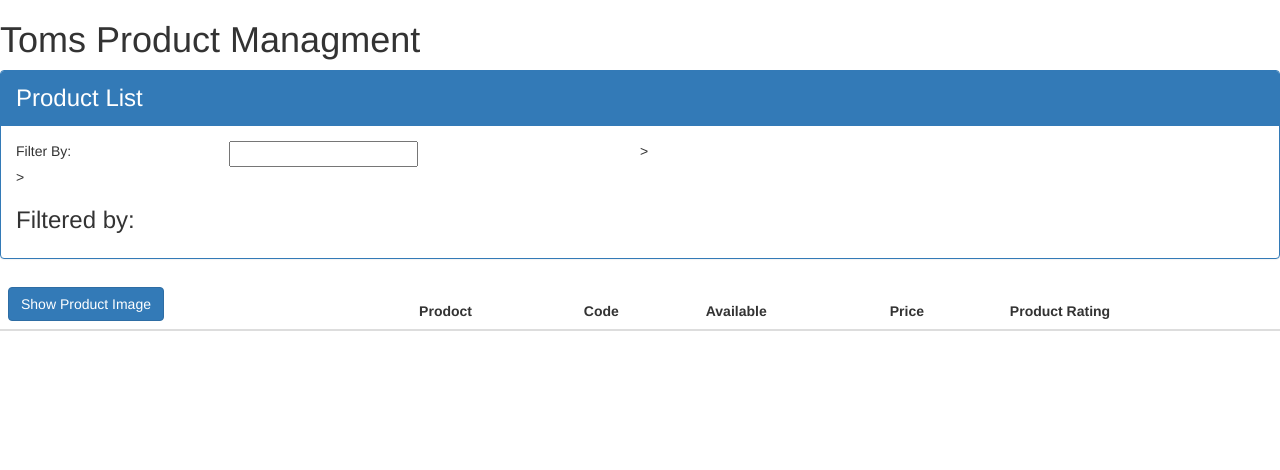
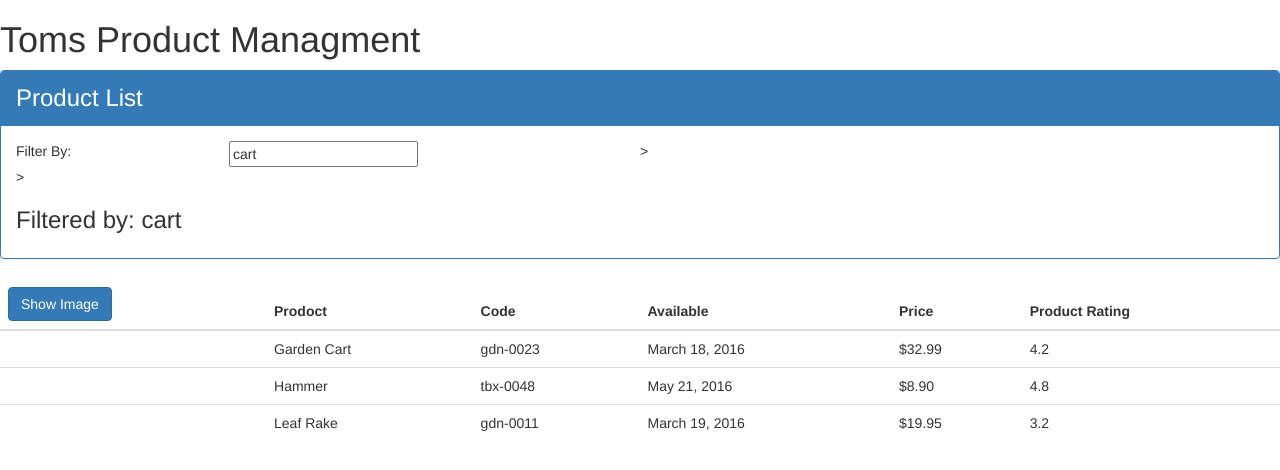
Before and after one commit to millant1/toms-angular-app, an Angular app: page / in a window 1280 px wide. Shown: the top 470 px of the page. Built offline with nearby package versions, Linux system fonts and the light colour scheme.

Commit message:
4 10 2018 update

```diff
--- a/src/app/app.module.ts
+++ b/src/app/app.module.ts
@@ -1,6 +1,6 @@
 import { BrowserModule } from '@angular/platform-browser';
 import { NgModule } from '@angular/core';
-
+import { FormsModule } from '@angular/forms';
 import { AppComponent } from './app.component';
 import { ProductListComponent } from './products/product-list.component';
 
@@ -10,7 +10,8 @@
     ProductListComponent
   ],
   imports: [
-    BrowserModule
+    BrowserModule,
+    FormsModule
   ],
   providers: [],
   bootstrap: [AppComponent]
--- a/src/app/products/product-list.component.html
+++ b/src/app/products/product-list.component.html
@@ -1,28 +1,31 @@
 <div class='panel panel-primary' >
         <div class='panel-heading' >
-            Product List
+            {{pageTitle}}
         </div>
         <div class='panel-body'>
                 <div class='row'>
                     <div class='col-md-2'>Filter By:</div>
                     <div class='col-md-4'>
-                        <input type='text' />
+                        <input type='text'
+                            [(ngModel)]='listFilter' />
                     </div>>
                 </div>>
                 <div class='row'>
                         <div class='col-md-6'>
-                            <h3>Filtered by: </h3>
+                            <h3>Filtered by: {{listFilter}}</h3>
                         </div>
                 </div>
         </div>
 </div>
             <div class='table-responsive'>
-                <table class='table'>
+                <table class='table'
+                            *ngIf='products && products.length'>
                     <thead>
                         <tr>
                             <th>
-                                <button class='btn btn-primary'>
-                                    Show Product Image
+                                <button class='btn btn-primary'
+                                (click)='toggleImage()'>
+                                    {{showImage ? 'Hide' : 'Show'}}  Image
                                 </button>
                             </th>
                             <th>Prodoct</th>
@@ -33,7 +36,20 @@
                         </tr>
                         </thead>
                         <tbody>
-
+                            <tr *ngFor='let product of products'>
+                                <td>
+                                    <img *ngIf='showImage'
+                                        [src]='product.imageUrl'
+                                        [title]='product.productName'
+                                        [style.width.px]='imageWidth'
+                                        [style.margin.px]='imageMargin'>
+                                </td>
+                                <td>{{ product.productName }}</td>
+                                <td>{{ product.productCode | lowercase }}</td>
+                                <td>{{ product.releaseDate }}</td>
+                                <td>{{ product.price | currency:'USD' :true:'1.2-2' }}</td>
+                                <td>{{ product.starRating }}</td>
+                            </tr>
                         </tbody>
                       </table>
                     </div>
--- a/src/app/products/product-list.component.ts
+++ b/src/app/products/product-list.component.ts
@@ -5,5 +5,50 @@
     templateUrl: './product-list.component.html'
 })
 export class ProductListComponent {
+pageTitle: string = 'Product List';
+imageWidth: number = 50;
+imageMargin: number = 2;
+showImage: boolean = false;
+listFilter: string = 'cart';
+products: any[] = [
+
+
+    {
+        "productId": 2,
+        "productName": "Garden Cart",
+        "productCode": "GDN-0023",
+        "releaseDate": "March 18, 2016",
+        "description": "15 gallon capacity rolling garden cart",
+        "price": 32.99,
+        "starRating": 4.2,
+        "imageUrl": "http://openclipart.org/image/300px/svg_to_png/58471/garden_cart.png"
+    },
+    {
+        "productId": 5,
+        "productName": "Hammer",
+        "productCode": "TBX-0048",
+       "releaseDate": "May 21, 2016",
+        "description": "Curved claw steel hammer",
+        "price": 8.9,
+        "starRating": 4.8,
+       "imageUrl": "http://openclipart.org/image/300px/svg_to_png/73/rejon_Hammer.png"
+    },
+    {
+        "productId": 1,
+        "productName": "Leaf Rake",
+        "productCode": "GDN-0011",
+        "releaseDate": "March 19, 2016",
+        "description": "Leaf rake with 48-inch wooden handle.",
+        "price": 19.95,
+        "starRating": 3.2,
+        "imageUrl": "http://openclipart.org/image/300px/svg_to_png/26215/Anonymous_Leaf_Rake.png"
+    },
+
+];
+
+toggleImage(): void {
+        this.showImage = !this.showImage;
 
 }
+
+}
```
